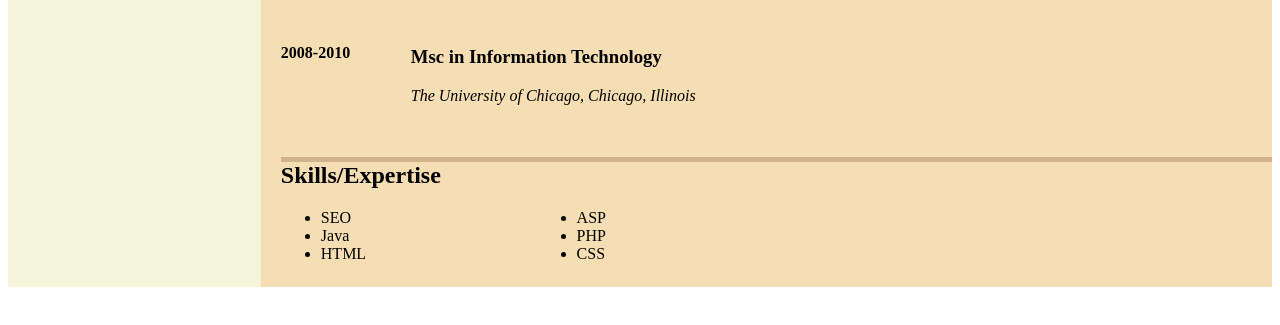
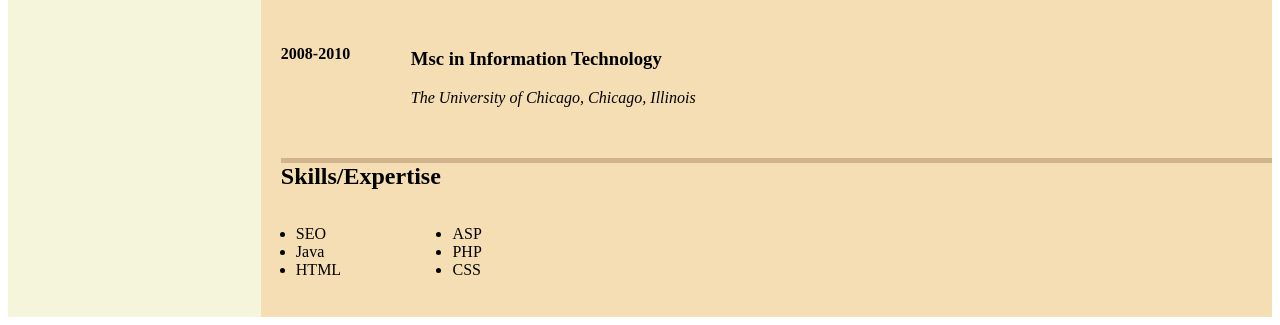
Before and after one commit to DScott19/DScott19.github.io, a plain HTML site: page index.html in a window 1280 px wide. Shown: the part 790-1115 px from the top of the page. Before the commit the page ends 1085 px from the top, so only its background shows below. Drawn offline with Linux system fonts and the light colour scheme.

Commit message:
Updated final css code

```diff
--- a/style.css
+++ b/style.css
@@ -92,7 +92,8 @@
 
 #split{
 	column-count:2;
-	width:50%;
+	width:30%;
+	padding: 15px;
 }
 
 
```
